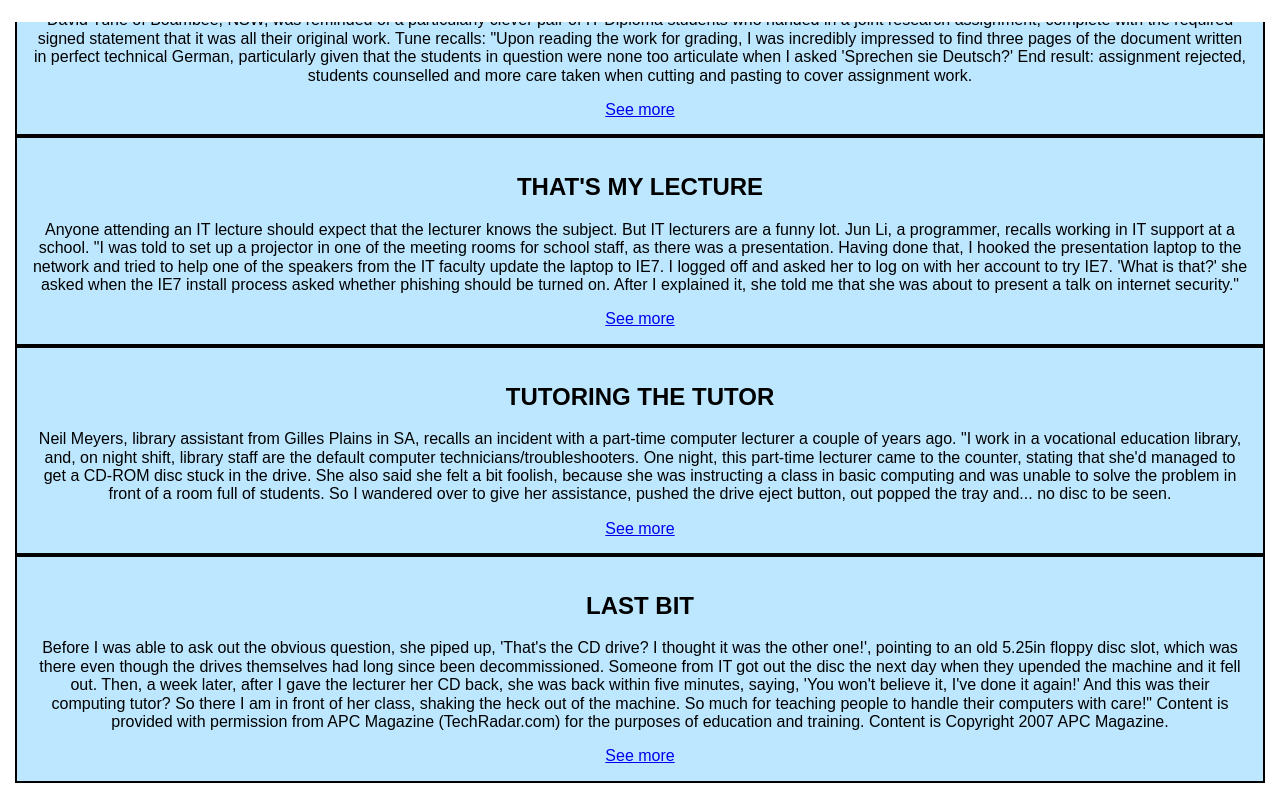
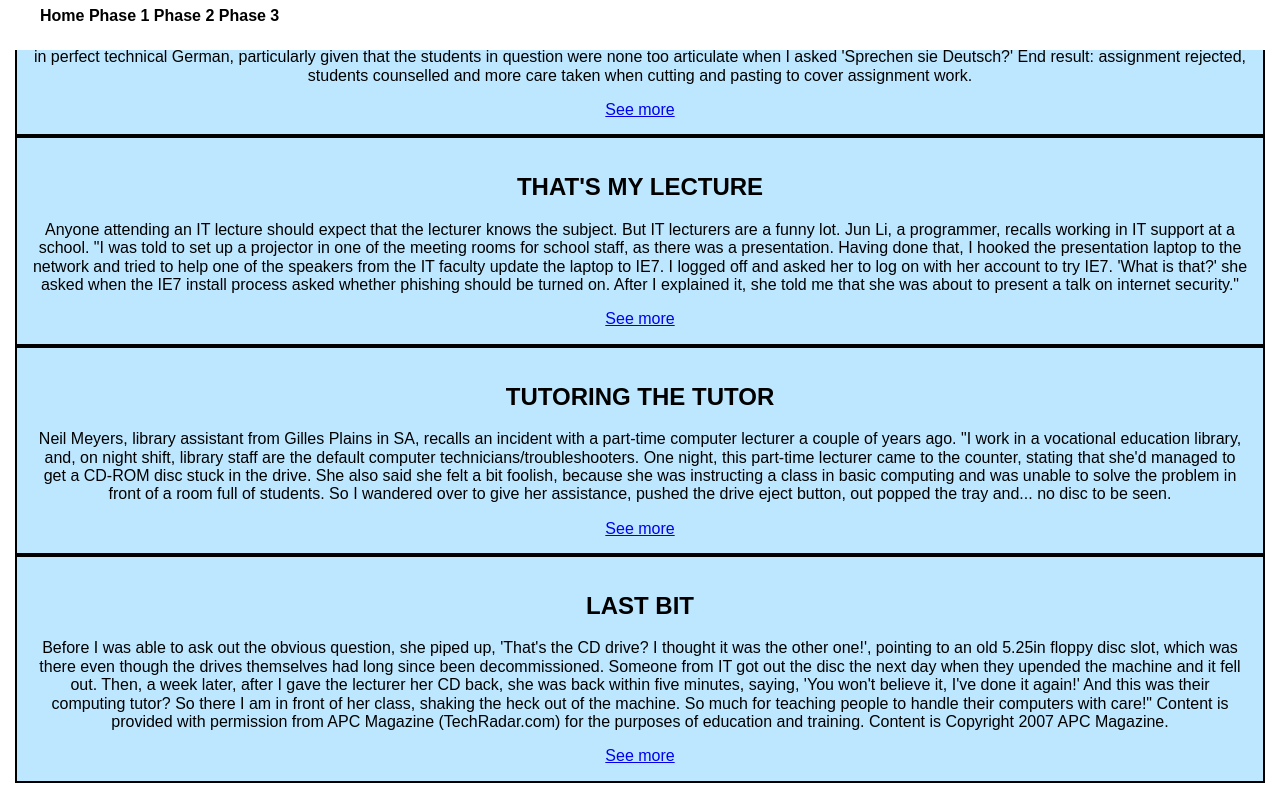
Before and after one commit to DiegoOrteg4/WebTechnologies-DiegoOrtega, a plain HTML site: page index.html in a window 1280 px wide. Shown: the part 88-878 px from the top of the page. Drawn offline with Linux system fonts and the light colour scheme.

Commit message:
feat: add desktop navigation layout

```diff
--- a/mystyle.css
+++ b/mystyle.css
@@ -115,4 +115,12 @@ footer{
     .menu-icon {
         display: none;
     }
+
+    nav{
+        display: block;
+        position: fixed;
+        top: 70px;
+        width: 100%;
+        background: white;
+    }
 }
```
